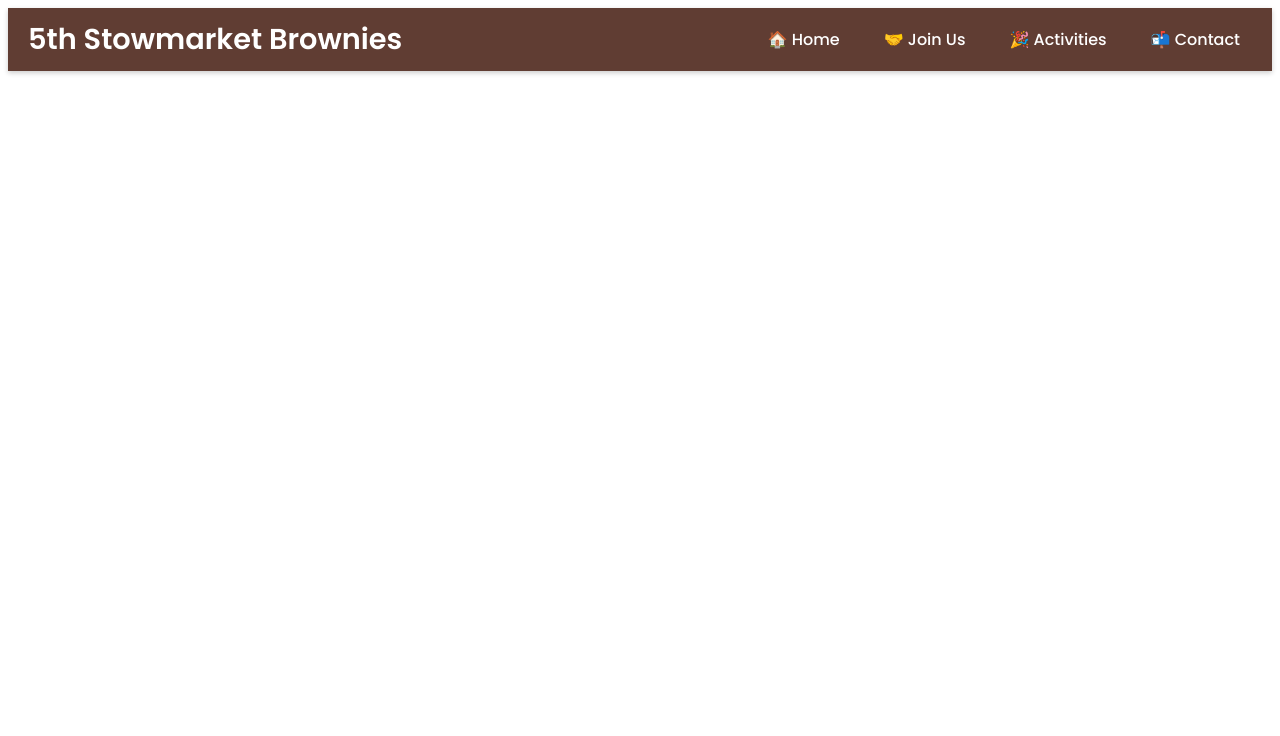
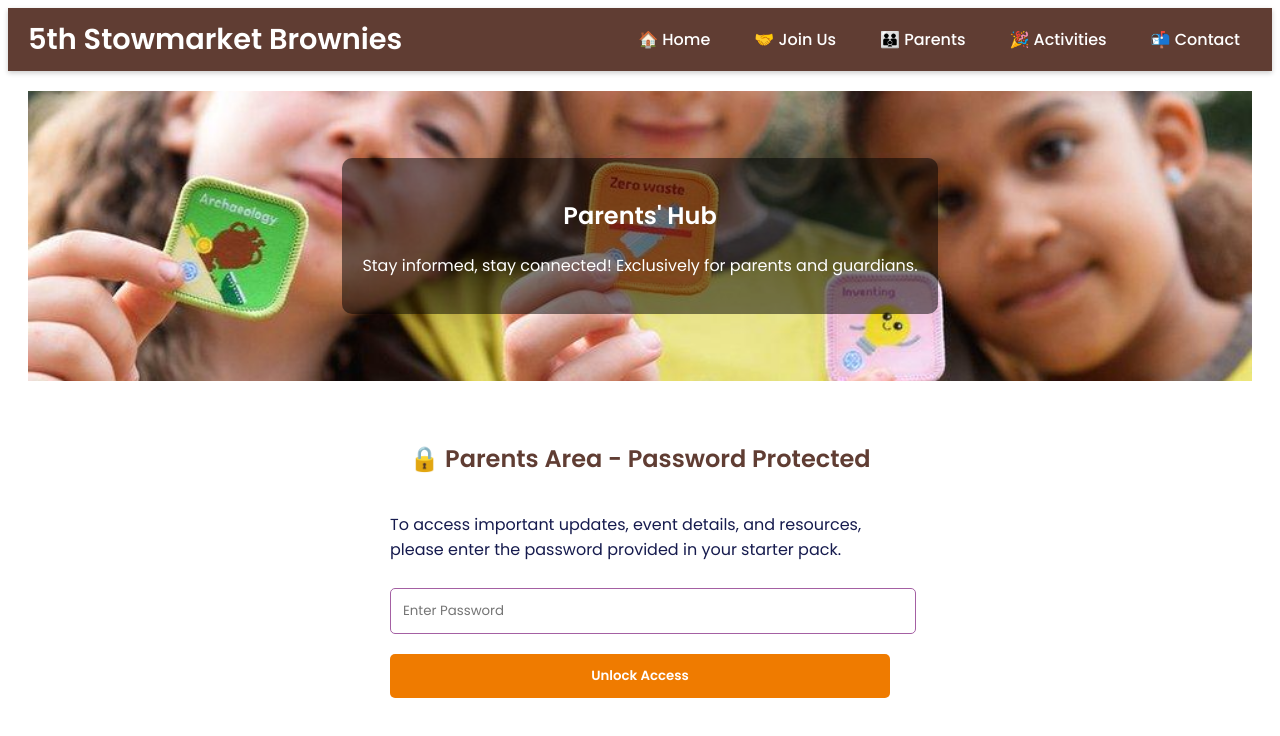
Before and after one commit to s256945/5thsmrktbrownies, a React app: page /parents in a window 1280 px wide. Shown: the top 736 px of the page. Built offline with nearby package versions, Linux system fonts and the light colour scheme.

Commit message:
pw protected area

```diff
--- a/src/App.js
+++ b/src/App.js
@@ -8,6 +8,7 @@ import {
 } from "react-router-dom";
 import Home from "./components/home.jsx";
 import Join from "./components/joinUs.jsx";
+import Parents from "./components/Parents.jsx";
 import Contact from "./components/contact.jsx";
 
 const App = () => {
@@ -35,6 +36,11 @@ const App = () => {
                 </NavLink>
               </li>
               <li>
+                <Link to="/parents" onClick={toggleMenu}>
+                  👪 Parents
+                </Link>
+              </li>
+              <li>
                 <Link to="#" onClick={toggleMenu}>
                   🎉 Activities
                 </Link>
@@ -50,6 +56,7 @@ const App = () => {
         <Routes>
           <Route path="/" element={<Home />} />
           <Route path="/join" element={<Join />} />
+          <Route path="/parents" element={<Parents />} />
           <Route path="/contact" element={<Contact />} />
         </Routes>
       </div>
--- /dev/null
+++ b/src/components/Parents.jsx
@@ -0,0 +1,71 @@
+import React, { useState } from "react";
+import Footer from "./footer.jsx";
+import {
+  Main,
+  Input,
+  Button,
+  Form,
+  FormWrapper,
+  WelcomeSection,
+  Overlay,
+} from "./StyledComponents.js";
+
+const Parents = () => {
+  const [password, setPassword] = useState("");
+  const [isAuthenticated, setIsAuthenticated] = useState(false);
+
+  const correctPassword = "Stowmarket5th#";
+
+  const handlePasswordSubmit = (e) => {
+    e.preventDefault();
+    if (password === correctPassword) {
+      setIsAuthenticated(true);
+    } else {
+      alert("Oops! Incorrect password. Please try again.");
+    }
+  };
+
+  return (
+    <Main>
+      <WelcomeSection>
+        <Overlay>
+          <h2>Parents' Hub</h2>
+          <p>
+            Stay informed, stay connected! Exclusively for parents and
+            guardians.
+          </p>
+        </Overlay>
+      </WelcomeSection>
+      <FormWrapper>
+        {!isAuthenticated ? (
+          <Form onSubmit={handlePasswordSubmit} className="space-y-4">
+            <h2>🔒 Parents Area - Password Protected</h2>
+            <p>
+              To access important updates, event details, and resources, please
+              enter the password provided in your starter pack.
+            </p>
+            <Input
+              type="password"
+              placeholder="Enter Password"
+              value={password}
+              onChange={(e) => setPassword(e.target.value)}
+            />
+            <Button type="submit">Unlock Access</Button>
+          </Form>
+        ) : (
+          <div>
+            <h2>🎉 Welcome to the Parents Area!</h2>
+            <p>
+              You now have access to all the latest updates, event schedules,
+              and resources tailored for you. Thanks for being part of the 5th
+              Stowmarket Brownies family!
+            </p>
+            <Footer />
+          </div>
+        )}
+      </FormWrapper>
+    </Main>
+  );
+};
+
+export default Parents;
--- a/src/components/StyledComponents.js
+++ b/src/components/StyledComponents.js
@@ -33,15 +33,18 @@ export const Overlay = styled.div`
   color: white;
 `;
 
-export const Button = styled.a`
+export const Button = styled.button.attrs((props) => ({
+  as: props.as || "button",
+}))`
   display: inline-block;
   background-color: #ef7b00;
   color: white;
   padding: 12px 24px;
-  text-decoration: none;
+  border: none;
   border-radius: 5px;
   font-weight: bold;
   margin-top: 10px;
+  cursor: pointer;
   transition: background 0.3s ease;
 
   &:hover {
@@ -80,3 +83,27 @@ max-width: 400px;
     transform: scale(1.05);
   }
 `;
+
+export const Input = styled.input`
+  width: 100%;
+  padding: 12px;
+  margin: 10px 0;
+  border: 1px solid #a460a3;
+  border-radius: 5px;
+  background-color: #ffffff;
+  animation: ${fadeInUp} 0.6s ease-in-out forwards;
+`;
+
+export const FormWrapper = styled.section`
+  padding: 40px 20px;
+  background-color: #ffffff;
+  display: flex;
+  justify-content: center;
+`;
+
+export const Form = styled.form`
+  display: flex;
+  flex-direction: column;
+  width: 100%;
+  max-width: 500px;
+`;
--- a/src/components/contact.jsx
+++ b/src/components/contact.jsx
@@ -1,31 +1,16 @@
 import React from "react";
-import styled, { keyframes } from "styled-components";
+import styled from "styled-components";
 import Footer from "./footer.jsx";
-import { WelcomeSection, Main, Overlay, fadeInUp, Button } from "./StyledComponents";
-
-const ContactFormWrapper = styled.section`
-  padding: 40px 20px;
-  background-color: #ffffff;
-  display: flex;
-  justify-content: center;
-`;
-
-const ContactForm = styled.form`
-  display: flex;
-  flex-direction: column;
-  width: 100%;
-  max-width: 500px;
-`;
-
-const Input = styled.input`
-  width: 100%;
-  padding: 12px;
-  margin: 10px 0;
-  border: 1px solid #a460a3;
-  border-radius: 5px;
-  background-color: #ffffff;
-  animation: ${fadeInUp} 0.6s ease-in-out forwards;
-`;
+import {
+  WelcomeSection,
+  Main,
+  Overlay,
+  fadeInUp,
+  Button,
+  Input,
+  Form,
+  FormWrapper,
+} from "./StyledComponents";
 
 const TextArea = styled.textarea`
   width: 100%;
@@ -47,14 +32,14 @@ const Contact = () => {
           <p>We'd love to hear from you. Send us a message below!</p>
         </Overlay>
       </WelcomeSection>
-      <ContactFormWrapper>
-        <ContactForm>
+      <FormWrapper>
+        <Form>
           <Input type="text" placeholder="👤 Your Name *" required />
           <Input type="email" placeholder="📧 Your Email *" required />
           <TextArea placeholder="💬 Your Message *" rows="5" required />
           <Button type="submit">Send Message</Button>
-        </ContactForm>
-      </ContactFormWrapper>
+        </Form>
+      </FormWrapper>
       <Footer />
     </Main>
   );
--- a/src/components/home.jsx
+++ b/src/components/home.jsx
@@ -43,7 +43,7 @@ const Home = () => {
         <Overlay>
           <h2>Welcome to our Brownies Unit!</h2>
           <p>Join us for fun, friendship, and adventure!</p>
-          <Button href="/join">Join Now</Button>
+          <Button as="a" href="/join">Join Now</Button>
         </Overlay>
       </WelcomeSection>
       <Section>
--- a/src/components/joinUs.jsx
+++ b/src/components/joinUs.jsx
@@ -53,7 +53,10 @@ const Join = () => {
               are 23% more confident and 3x more likely to contribute to their
               community.
             </p>
-            <Button href="https://go.girlguiding.org.uk/join-us/join-as-member/">
+            <Button
+              as="a"
+              href="https://go.girlguiding.org.uk/join-us/join-as-member/"
+            >
               Register your daughter
             </Button>
           </Article>
@@ -66,7 +69,10 @@ const Join = () => {
               Help all girls know they can do anything by volunteering with us.
               Make a difference and be part of the guiding community!
             </p>
-            <Button href="https://www.girlguiding.org.uk/link/f1b25a35c49d43768df10777201c3475.aspx">
+            <Button
+              as="a"
+              href="https://www.girlguiding.org.uk/link/f1b25a35c49d43768df10777201c3475.aspx"
+            >
               Register to volunteer
             </Button>
           </Article>
```
Lines whose indentation alone changed are shown as unchanged.
